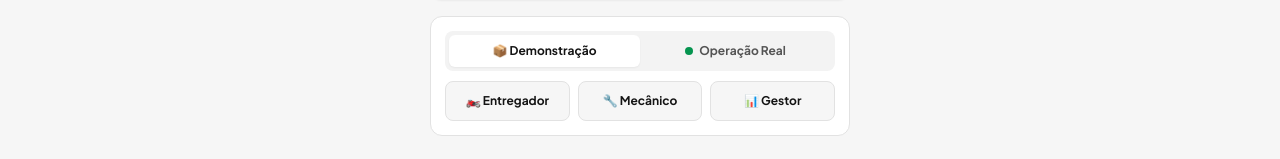
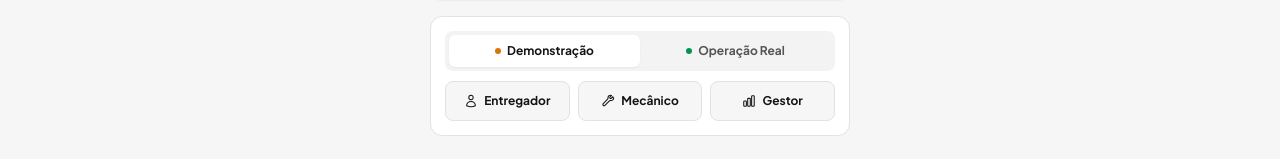
Before and after one commit to RobsonMendes37/mottu-smart, an Angular app in the folder apps/web-app/: page /login in a window 1280 px wide. Shown: the part 553-712 px from the top of the page. Built offline with nearby package versions, Linux system fonts and the light colour scheme.

Commit message:
refactor(ui): remove emojis and standardize on professional svg icons per google/stripe standard

```diff
--- a/apps/web-app/src/app/features/auth/login.component.html
+++ b/apps/web-app/src/app/features/auth/login.component.html
@@ -272,7 +272,8 @@
               [class.shadow-sm]="quickAccessMode() === 'VITRINE'"
               [class.text-[#545454]]="quickAccessMode() !== 'VITRINE'"
             >
-              <span>📦 Demonstração</span>
+              <span class="w-1.5 h-1.5 rounded-full bg-[#D97706]"></span>
+              <span>Demonstração</span>
             </button>
             <button
               type="button"
@@ -283,7 +284,7 @@
               [class.shadow-sm]="quickAccessMode() === 'LIVE'"
               [class.text-[#545454]]="quickAccessMode() !== 'LIVE'"
             >
-              <span class="w-2 h-2 rounded-full bg-[#05944F]"></span>
+              <span class="w-1.5 h-1.5 rounded-full bg-[#05944F]"></span>
               <span>Operação Real</span>
             </button>
           </div>
@@ -297,7 +298,10 @@
               class="h-10 px-2 rounded-md border text-xs font-bold transition-all flex items-center justify-center gap-1.5 disabled:opacity-50"
               [class]="quickAccessMode() === 'VITRINE' ? 'bg-[#F6F6F6] hover:bg-[#EAEAEA] border-[#E2E2E2] text-[#141414]' : 'bg-[#E6F4EE] hover:bg-[#D5EFE3] border-[#05944F] text-[#046C3A]'"
             >
-              <span>🏍️ Entregador</span>
+              <svg class="w-3.5 h-3.5 shrink-0" fill="none" stroke="currentColor" stroke-width="1.8" viewBox="0 0 24 24">
+                <path stroke-linecap="round" stroke-linejoin="round" d="M15.75 6a3.75 3.75 0 11-7.5 0 3.75 3.75 0 017.5 0zM4.501 20.118a7.5 7.5 0 0114.998 0A17.933 17.933 0 0112 21.75c-2.676 0-5.216-.584-7.499-1.632z" />
+              </svg>
+              <span>Entregador</span>
             </button>
             <button
               type="button"
@@ -306,7 +310,10 @@
               class="h-10 px-2 rounded-md border text-xs font-bold transition-all flex items-center justify-center gap-1.5 disabled:opacity-50"
               [class]="quickAccessMode() === 'VITRINE' ? 'bg-[#F6F6F6] hover:bg-[#EAEAEA] border-[#E2E2E2] text-[#141414]' : 'bg-[#E6F4EE] hover:bg-[#D5EFE3] border-[#05944F] text-[#046C3A]'"
             >
-              <span>🔧 Mecânico</span>
+              <svg class="w-3.5 h-3.5 shrink-0" fill="none" stroke="currentColor" stroke-width="1.8" viewBox="0 0 24 24">
+                <path stroke-linecap="round" stroke-linejoin="round" d="M21.75 6.75a4.5 4.5 0 01-4.884 4.484c-1.076-.091-2.264.398-2.95 1.085l-7.052 7.052a2.121 2.121 0 01-3-3l7.052-7.052c.687-.686 1.176-1.874 1.085-2.95A4.5 4.5 0 0116.5 2.25c.57 0 1.109.115 1.603.325l-2.67 2.67a1.5 1.5 0 002.122 2.122l2.67-2.67c.21.494.325 1.033.325 1.603z" />
+              </svg>
+              <span>Mecânico</span>
             </button>
             <button
               type="button"
@@ -315,7 +322,10 @@
               class="h-10 px-2 rounded-md border text-xs font-bold transition-all flex items-center justify-center gap-1.5 disabled:opacity-50"
               [class]="quickAccessMode() === 'VITRINE' ? 'bg-[#F6F6F6] hover:bg-[#EAEAEA] border-[#E2E2E2] text-[#141414]' : 'bg-[#E6F4EE] hover:bg-[#D5EFE3] border-[#05944F] text-[#046C3A]'"
             >
-              <span>📊 Gestor</span>
+              <svg class="w-3.5 h-3.5 shrink-0" fill="none" stroke="currentColor" stroke-width="1.8" viewBox="0 0 24 24">
+                <path stroke-linecap="round" stroke-linejoin="round" d="M3 13.125C3 12.504 3.504 12 4.125 12h2.25c.621 0 1.125.504 1.125 1.125v6.75C7.5 20.496 6.996 21 6.375 21h-2.25A1.125 1.125 0 013 19.875v-6.75zM9.75 8.625c0-.621.504-1.125 1.125-1.125h2.25c.621 0 1.125.504 1.125 1.125v11.25c0 .621-.504 1.125-1.125 1.125h-2.25a1.125 1.125 0 01-1.125-1.125V8.625zM16.5 4.125c0-.621.504-1.125 1.125-1.125h2.25C20.496 3 21 3.504 21 4.125v15.75c0 .621-.504 1.125-1.125 1.125h-2.25a1.125 1.125 0 01-1.125-1.125V4.125z" />
+              </svg>
+              <span>Gestor</span>
             </button>
           </div>
         </section>
--- a/apps/web-app/src/app/shared/layout/desktop-shell/desktop-shell.component.html
+++ b/apps/web-app/src/app/shared/layout/desktop-shell/desktop-shell.component.html
@@ -279,17 +279,18 @@
                   <button
                     type="button"
                     (click)="onSetEnvironment('VITRINE')"
-                    class="h-7 rounded text-[11px] font-semibold transition-all flex items-center justify-center gap-1"
+                    class="h-7 rounded text-[11px] font-semibold transition-all flex items-center justify-center gap-1.5"
                     [class.bg-white]="!isLiveMode()"
                     [class.text-[#141414]]="!isLiveMode()"
                     [class.text-[#757575]]="isLiveMode()"
                   >
-                    <span>📦 Demo</span>
+                    <span class="w-1.5 h-1.5 rounded-full bg-[#D97706]"></span>
+                    <span>Demo</span>
                   </button>
                   <button
                     type="button"
                     (click)="onSetEnvironment('LIVE')"
-                    class="h-7 rounded text-[11px] font-bold transition-all flex items-center justify-center gap-1"
+                    class="h-7 rounded text-[11px] font-bold transition-all flex items-center justify-center gap-1.5"
                     [class.bg-white]="isLiveMode()"
                     [class.text-[#046C3A]]="isLiveMode()"
                     [class.text-[#757575]]="!isLiveMode()"
@@ -307,37 +308,58 @@
                   <button
                     type="button"
                     (click)="onSwitchRole('MANAGER')"
-                    class="w-full h-8 px-2 rounded hover:bg-[#F3F3F3] flex items-center justify-between text-left transition-colors"
+                    class="w-full h-8 px-2.5 rounded hover:bg-[#F3F3F3] flex items-center justify-between text-left transition-colors"
                     [class.font-bold]="currentRole() === 'MANAGER'"
                     [class.text-[#046C3A]]="currentRole() === 'MANAGER'"
                   >
-                    <span>📊 Gestor</span>
+                    <div class="flex items-center gap-2">
+                      <svg class="w-3.5 h-3.5 shrink-0" fill="none" stroke="currentColor" stroke-width="1.8" viewBox="0 0 24 24">
+                        <path stroke-linecap="round" stroke-linejoin="round" d="M3 13.125C3 12.504 3.504 12 4.125 12h2.25c.621 0 1.125.504 1.125 1.125v6.75C7.5 20.496 6.996 21 6.375 21h-2.25A1.125 1.125 0 013 19.875v-6.75zM9.75 8.625c0-.621.504-1.125 1.125-1.125h2.25c.621 0 1.125.504 1.125 1.125v11.25c0 .621-.504 1.125-1.125 1.125h-2.25a1.125 1.125 0 01-1.125-1.125V8.625zM16.5 4.125c0-.621.504-1.125 1.125-1.125h2.25C20.496 3 21 3.504 21 4.125v15.75c0 .621-.504 1.125-1.125 1.125h-2.25a1.125 1.125 0 01-1.125-1.125V4.125z" />
+                      </svg>
+                      <span>Gestor</span>
+                    </div>
                     @if (currentRole() === 'MANAGER') {
-                      <span>✓</span>
+                      <svg class="w-3.5 h-3.5 text-[#05944F]" fill="none" stroke="currentColor" stroke-width="2.2" viewBox="0 0 24 24">
+                        <path stroke-linecap="round" stroke-linejoin="round" d="M4.5 12.75l6 6 9-13.5" />
+                      </svg>
                     }
                   </button>
                   <button
                     type="button"
                     (click)="onSwitchRole('MECHANIC')"
-                    class="w-full h-8 px-2 rounded hover:bg-[#F3F3F3] flex items-center justify-between text-left transition-colors"
+                    class="w-full h-8 px-2.5 rounded hover:bg-[#F3F3F3] flex items-center justify-between text-left transition-colors"
                     [class.font-bold]="currentRole() === 'MECHANIC'"
                     [class.text-[#046C3A]]="currentRole() === 'MECHANIC'"
                   >
-                    <span>🔧 Mecânico</span>
+                    <div class="flex items-center gap-2">
+                      <svg class="w-3.5 h-3.5 shrink-0" fill="none" stroke="currentColor" stroke-width="1.8" viewBox="0 0 24 24">
+                        <path stroke-linecap="round" stroke-linejoin="round" d="M21.75 6.75a4.5 4.5 0 01-4.884 4.484c-1.076-.091-2.264.398-2.95 1.085l-7.052 7.052a2.121 2.121 0 01-3-3l7.052-7.052c.687-.686 1.176-1.874 1.085-2.95A4.5 4.5 0 0116.5 2.25c.57 0 1.109.115 1.603.325l-2.67 2.67a1.5 1.5 0 002.122 2.122l2.67-2.67c.21.494.325 1.033.325 1.603z" />
+                      </svg>
+                      <span>Mecânico</span>
+                    </div>
                     @if (currentRole() === 'MECHANIC') {
-                      <span>✓</span>
+                      <svg class="w-3.5 h-3.5 text-[#05944F]" fill="none" stroke="currentColor" stroke-width="2.2" viewBox="0 0 24 24">
+                        <path stroke-linecap="round" stroke-linejoin="round" d="M4.5 12.75l6 6 9-13.5" />
+                      </svg>
                     }
                   </button>
                   <button
                     type="button"
                     (click)="onSwitchRole('RIDER')"
-                    class="w-full h-8 px-2 rounded hover:bg-[#F3F3F3] flex items-center justify-between text-left transition-colors"
+                    class="w-full h-8 px-2.5 rounded hover:bg-[#F3F3F3] flex items-center justify-between text-left transition-colors"
                     [class.font-bold]="currentRole() === 'RIDER'"
                     [class.text-[#046C3A]]="currentRole() === 'RIDER'"
                   >
-                    <span>🏍️ Entregador</span>
+                    <div class="flex items-center gap-2">
+                      <svg class="w-3.5 h-3.5 shrink-0" fill="none" stroke="currentColor" stroke-width="1.8" viewBox="0 0 24 24">
+                        <path stroke-linecap="round" stroke-linejoin="round" d="M15.75 6a3.75 3.75 0 11-7.5 0 3.75 3.75 0 017.5 0zM4.501 20.118a7.5 7.5 0 0114.998 0A17.933 17.933 0 0112 21.75c-2.676 0-5.216-.584-7.499-1.632z" />
+                      </svg>
+                      <span>Entregador</span>
+                    </div>
                     @if (currentRole() === 'RIDER') {
-                      <span>✓</span>
+                      <svg class="w-3.5 h-3.5 text-[#05944F]" fill="none" stroke="currentColor" stroke-width="2.2" viewBox="0 0 24 24">
+                        <path stroke-linecap="round" stroke-linejoin="round" d="M4.5 12.75l6 6 9-13.5" />
+                      </svg>
                     }
                   </button>
                 </div>
--- a/apps/web-app/src/app/shared/layout/mobile-shell/mobile-shell.component.html
+++ b/apps/web-app/src/app/shared/layout/mobile-shell/mobile-shell.component.html
@@ -60,17 +60,18 @@
                   <button
                     type="button"
                     (click)="onSetEnvironment('VITRINE')"
-                    class="h-7 rounded text-[11px] font-semibold transition-all flex items-center justify-center gap-1"
+                    class="h-7 rounded text-[11px] font-semibold transition-all flex items-center justify-center gap-1.5"
                     [class.bg-white]="!isLiveMode()"
                     [class.text-[#141414]]="!isLiveMode()"
                     [class.text-[#757575]]="isLiveMode()"
                   >
-                    <span>📦 Demo</span>
+                    <span class="w-1.5 h-1.5 rounded-full bg-[#D97706]"></span>
+                    <span>Demo</span>
                   </button>
                   <button
                     type="button"
                     (click)="onSetEnvironment('LIVE')"
-                    class="h-7 rounded text-[11px] font-bold transition-all flex items-center justify-center gap-1"
+                    class="h-7 rounded text-[11px] font-bold transition-all flex items-center justify-center gap-1.5"
                     [class.bg-white]="isLiveMode()"
                     [class.text-[#046C3A]]="isLiveMode()"
                     [class.text-[#757575]]="!isLiveMode()"
@@ -92,9 +93,16 @@
                     [class.font-bold]="currentRole() === 'MANAGER'"
                     [class.text-[#046C3A]]="currentRole() === 'MANAGER'"
                   >
-                    <span>📊 Gestor</span>
+                    <div class="flex items-center gap-2">
+                      <svg class="w-3.5 h-3.5 shrink-0" fill="none" stroke="currentColor" stroke-width="1.8" viewBox="0 0 24 24">
+                        <path stroke-linecap="round" stroke-linejoin="round" d="M3 13.125C3 12.504 3.504 12 4.125 12h2.25c.621 0 1.125.504 1.125 1.125v6.75C7.5 20.496 6.996 21 6.375 21h-2.25A1.125 1.125 0 013 19.875v-6.75zM9.75 8.625c0-.621.504-1.125 1.125-1.125h2.25c.621 0 1.125.504 1.125 1.125v11.25c0 .621-.504 1.125-1.125 1.125h-2.25a1.125 1.125 0 01-1.125-1.125V8.625zM16.5 4.125c0-.621.504-1.125 1.125-1.125h2.25C20.496 3 21 3.504 21 4.125v15.75c0 .621-.504 1.125-1.125 1.125h-2.25a1.125 1.125 0 01-1.125-1.125V4.125z" />
+                      </svg>
+                      <span>Gestor</span>
+                    </div>
                     @if (currentRole() === 'MANAGER') {
-                      <span>✓</span>
+                      <svg class="w-3.5 h-3.5 text-[#05944F]" fill="none" stroke="currentColor" stroke-width="2.2" viewBox="0 0 24 24">
+                        <path stroke-linecap="round" stroke-linejoin="round" d="M4.5 12.75l6 6 9-13.5" />
+                      </svg>
                     }
                   </button>
                   <button
@@ -104,9 +112,16 @@
                     [class.font-bold]="currentRole() === 'MECHANIC'"
                     [class.text-[#046C3A]]="currentRole() === 'MECHANIC'"
                   >
-                    <span>🔧 Mecânico</span>
+                    <div class="flex items-center gap-2">
+                      <svg class="w-3.5 h-3.5 shrink-0" fill="none" stroke="currentColor" stroke-width="1.8" viewBox="0 0 24 24">
+                        <path stroke-linecap="round" stroke-linejoin="round" d="M21.75 6.75a4.5 4.5 0 01-4.884 4.484c-1.076-.091-2.264.398-2.95 1.085l-7.052 7.052a2.121 2.121 0 01-3-3l7.052-7.052c.687-.686 1.176-1.874 1.085-2.95A4.5 4.5 0 0116.5 2.25c.57 0 1.109.115 1.603.325l-2.67 2.67a1.5 1.5 0 002.122 2.122l2.67-2.67c.21.494.325 1.033.325 1.603z" />
+                      </svg>
+                      <span>Mecânico</span>
+                    </div>
                     @if (currentRole() === 'MECHANIC') {
-                      <span>✓</span>
+                      <svg class="w-3.5 h-3.5 text-[#05944F]" fill="none" stroke="currentColor" stroke-width="2.2" viewBox="0 0 24 24">
+                        <path stroke-linecap="round" stroke-linejoin="round" d="M4.5 12.75l6 6 9-13.5" />
+                      </svg>
                     }
                   </button>
                   <button
@@ -116,9 +131,16 @@
                     [class.font-bold]="currentRole() === 'RIDER'"
                     [class.text-[#046C3A]]="currentRole() === 'RIDER'"
                   >
-                    <span>🏍️ Entregador</span>
+                    <div class="flex items-center gap-2">
+                      <svg class="w-3.5 h-3.5 shrink-0" fill="none" stroke="currentColor" stroke-width="1.8" viewBox="0 0 24 24">
+                        <path stroke-linecap="round" stroke-linejoin="round" d="M15.75 6a3.75 3.75 0 11-7.5 0 3.75 3.75 0 017.5 0zM4.501 20.118a7.5 7.5 0 0114.998 0A17.933 17.933 0 0112 21.75c-2.676 0-5.216-.584-7.499-1.632z" />
+                      </svg>
+                      <span>Entregador</span>
+                    </div>
                     @if (currentRole() === 'RIDER') {
-                      <span>✓</span>
+                      <svg class="w-3.5 h-3.5 text-[#05944F]" fill="none" stroke="currentColor" stroke-width="2.2" viewBox="0 0 24 24">
+                        <path stroke-linecap="round" stroke-linejoin="round" d="M4.5 12.75l6 6 9-13.5" />
+                      </svg>
                     }
                   </button>
                 </div>
```
Also changed, not shown: apps/web-app/src/app/features/manager/pages/t10-analytics/t10-analytics.component.html (+8 -2 lines), apps/web-app/src/app/features/manager/pages/t10-analytics/t10-analytics.component.ts (+4 -4 lines), 1 other file (tests, documents, lock files or other folders).
